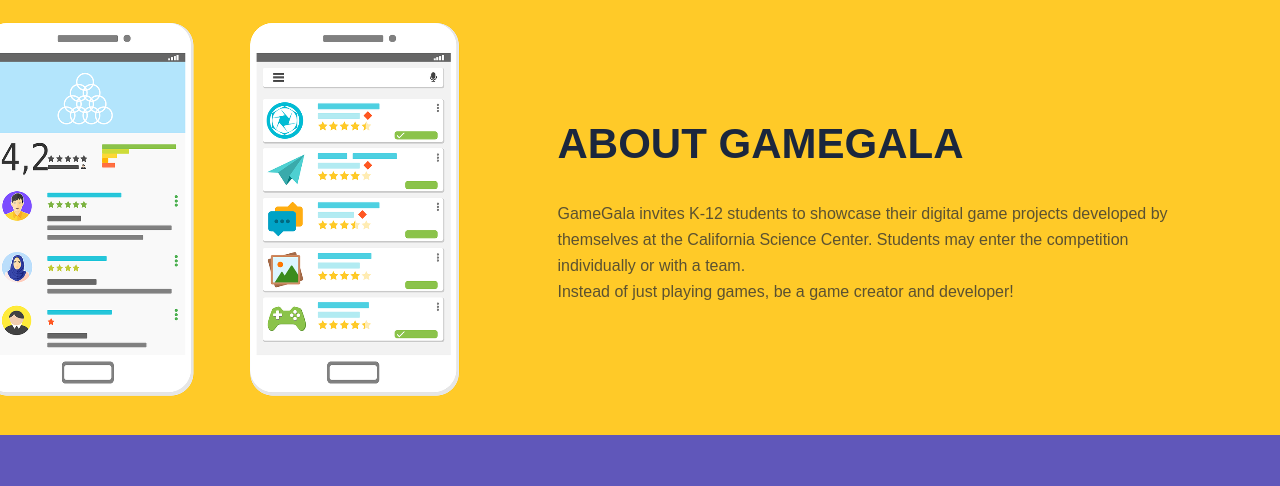
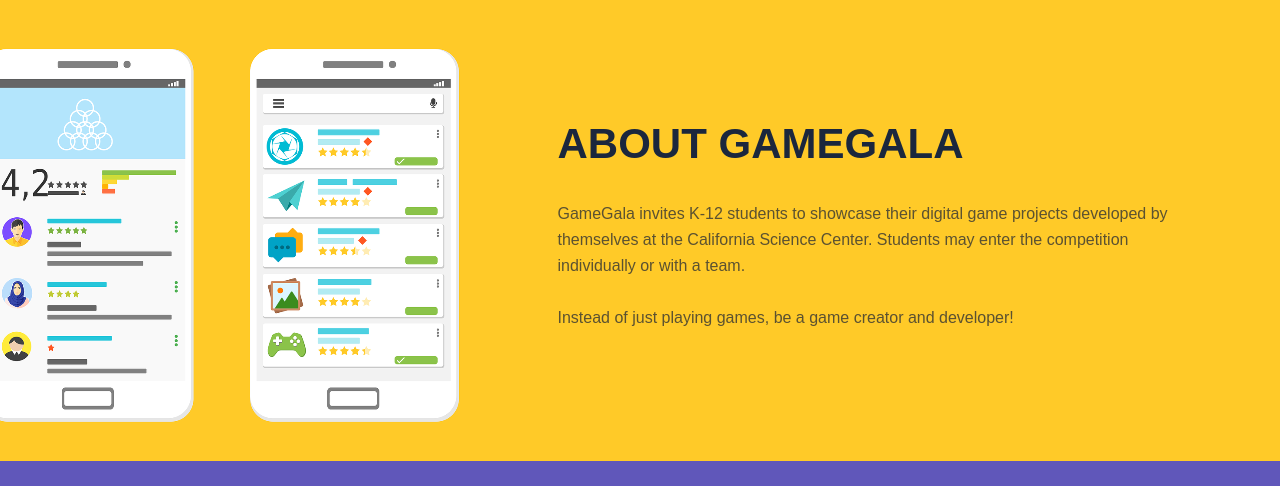
Before and after one commit to gamegala/gamegala.github.io, a plain HTML site: page index.html in a window 1280 px wide. Shown: the part 814-1300 px from the top of the page. Drawn offline with nearby package versions, Linux system fonts and the light colour scheme; placeholder pictures from the web are drawn by us; a script that the page names is missing.

Commit message:
Added a line break in the description

```diff
--- a/index.html
+++ b/index.html
@@ -139,7 +139,7 @@
                             </div>
                             <div class="lgx-about-content">
                                 <p class="text">
-                                    GameGala invites K-12 students to showcase their digital game projects developed by themselves at the California Science Center. Students may enter the competition individually or with a team. <br>Instead of just playing games, be a game creator and developer!
+                                    GameGala invites K-12 students to showcase their digital game projects developed by themselves at the California Science Center. Students may enter the competition individually or with a team. <br><br>Instead of just playing games, be a game creator and developer!
                                 </p>
                             </div>
                         </div>
```
